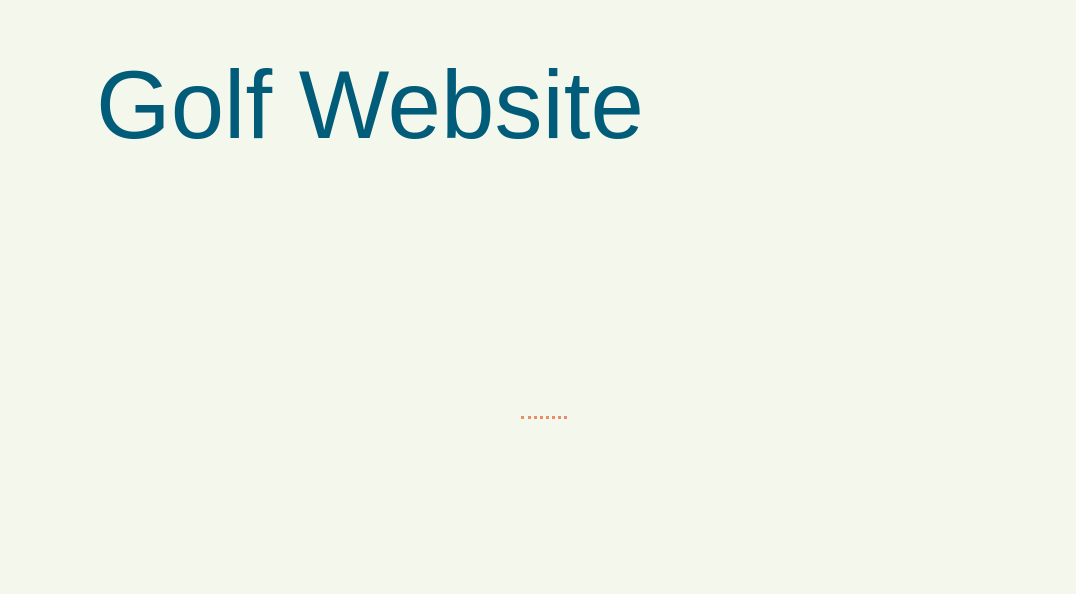
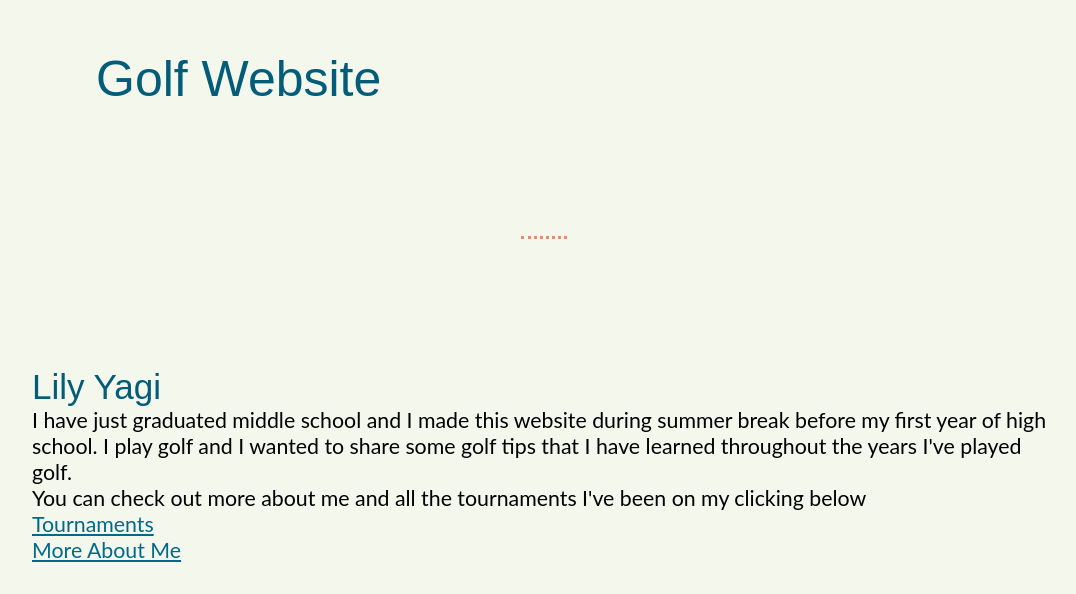
Before and after one commit to tyagi5/golf, a plain HTML site: page index.html in a window 1280 px wide. Shown: the part 206-800 px from the top of the page, without its empty margins (96-1172 px from the left). Drawn offline with Linux system fonts and the light colour scheme; a web font is replaced by a local one.

Commit message:
Update styles.css
Change the font sizes

```diff
--- a/styles.css
+++ b/styles.css
@@ -44,18 +44,19 @@ h1{
     font-family: "Anton SC", sans-serif;
     font-weight: 400;
     font-style: normal;
-    font-size: 7.5vw;
+    font-size: 50px;
     margin-left: 5vw;
     margin-top: 20vw;
     margin-bottom: 0pt;
   }
+
 
 h2{
     color: #005C78;
     font-family: "Ga Maamli", sans-serif;
     font-weight: 400;
     font-style: normal;
-    font-size: 40px;
+    font-size: 35px;
     margin: 0pt;
 
 }
@@ -65,7 +66,7 @@ h3{
     font-family: "Anton SC", sans-serif;
     font-weight: 400;
     font-style: normal;
-    font-size: 4vw;
+    font-size: 30px;
     margin-bottom: 0px;
     margin-top: 1vw;
     margin-left: 5vw;
@@ -83,7 +84,7 @@ h4{
 }
 
 hr{
-    margin:20vw auto;
+    margin:10vw auto;
     border: dotted #E88D67;
     border-bottom: none;
     width: 4%;
```
